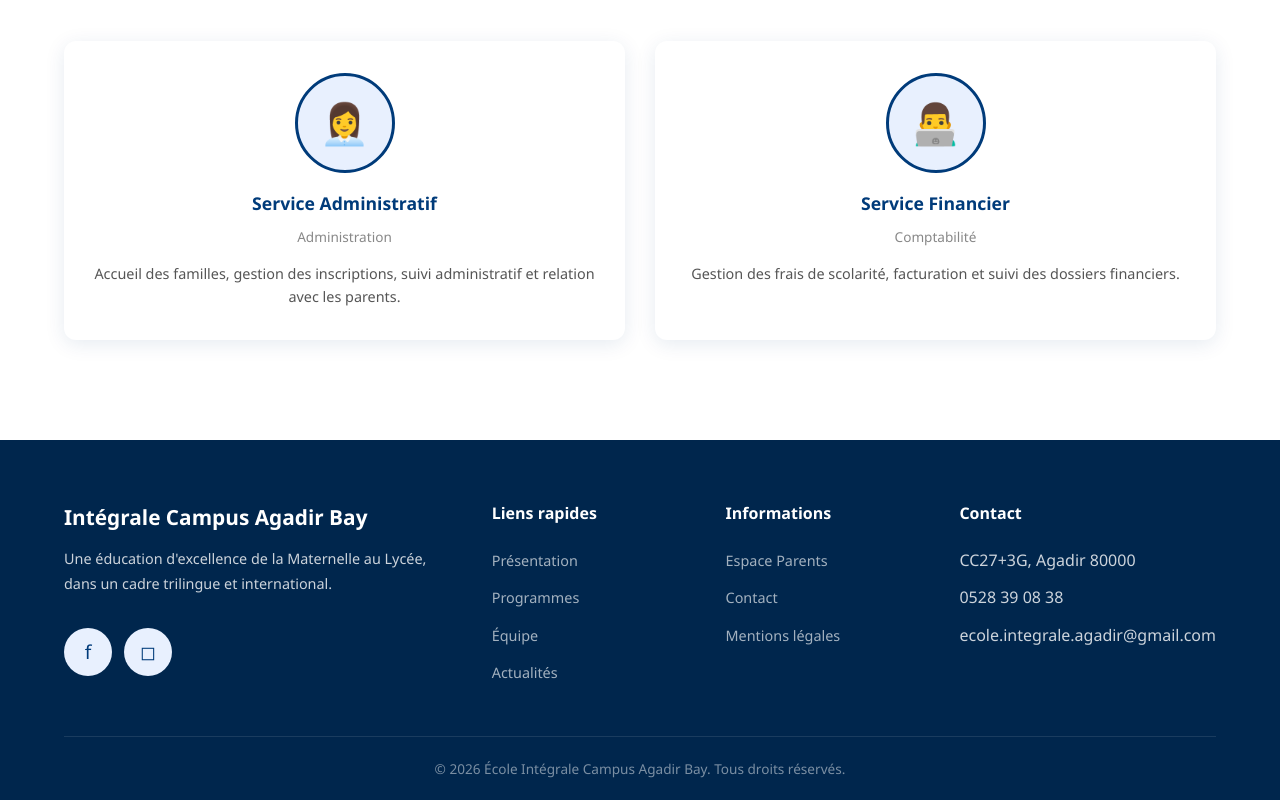
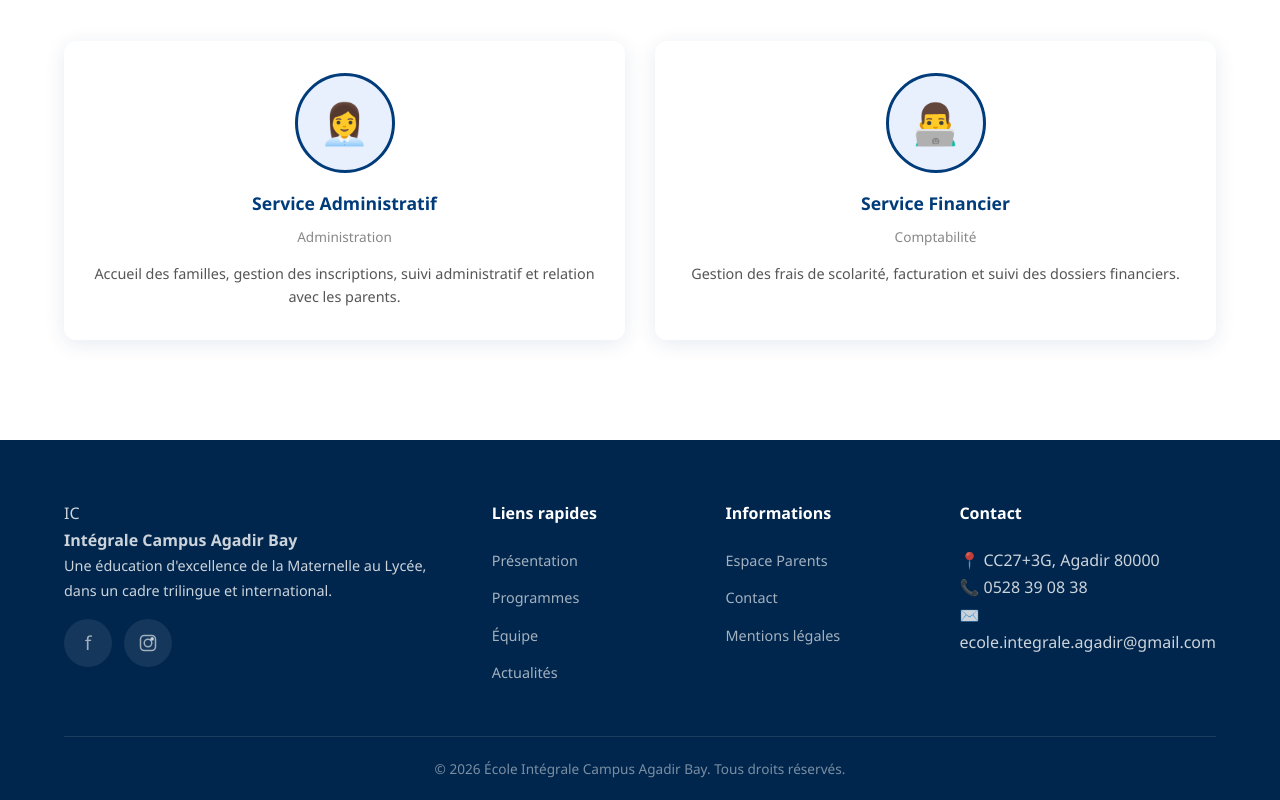
Before and after one commit to RedDev765/ecole-integrale-agadir, a plain HTML site: page team.html in a window 1280 px wide. Shown: the part 1984-2784 px from the top of the page. Drawn offline with Linux system fonts and the light colour scheme.

Commit message:
Mise a jour design premium team.html

```diff
--- a/team.html
+++ b/team.html
@@ -12,8 +12,8 @@
 <header class="header">
   <div class="container header-inner">
     <a href="index.html" class="logo">
-      <img src="images/logo.png" alt="École Intégrale Campus Agadir Bay" onerror="this.style.display='none'">
-      <div>
+      <div class="logo-icon">IC</div>
+      <div class="logo-text">
         <strong>Intégrale Campus</strong>
         <span>Agadir Bay</span>
       </div>
@@ -118,11 +118,14 @@
   <div class="container">
     <div class="footer-grid">
       <div class="footer-brand">
-        <strong class="logo-text">Intégrale Campus Agadir Bay</strong>
+        <div class="logo-icon-sm">IC</div>
+        <strong class="logo-name">Intégrale Campus Agadir Bay</strong>
         <p>Une éducation d'excellence de la Maternelle au Lycée, dans un cadre trilingue et international.</p>
-        <div class="social-links">
-          <a href="#" class="social-link" aria-label="Facebook">f</a>
-          <a href="#" class="social-link" aria-label="Instagram">◻</a>
+        <div class="social-links" style="margin-top: 0;">
+          <a href="#" class="social-link" aria-label="Facebook" style="background: rgba(255,255,255,0.08); border-color: rgba(255,255,255,0.1); color: rgba(255,255,255,0.6);">f</a>
+          <a href="#" class="social-link" aria-label="Instagram" style="background: rgba(255,255,255,0.08); border-color: rgba(255,255,255,0.1); color: rgba(255,255,255,0.6);">
+            <svg width="18" height="18" viewBox="0 0 24 24" fill="none" stroke="currentColor" stroke-width="2"><rect x="2" y="2" width="20" height="20" rx="5"/><circle cx="12" cy="12" r="5"/><circle cx="17.5" cy="6.5" r="1.5" fill="currentColor"/></svg>
+          </a>
         </div>
       </div>
       <div>
@@ -144,10 +147,10 @@
       </div>
       <div>
         <h4>Contact</h4>
-        <ul class="footer-links">
-          <li>CC27+3G, Agadir 80000</li>
-          <li>0528 39 08 38</li>
-          <li>ecole.integrale.agadir@gmail.com</li>
+        <ul class="footer-contact">
+          <li>📍 CC27+3G, Agadir 80000</li>
+          <li>📞 0528 39 08 38</li>
+          <li>✉️ ecole.integrale.agadir@gmail.com</li>
         </ul>
       </div>
     </div>
```
